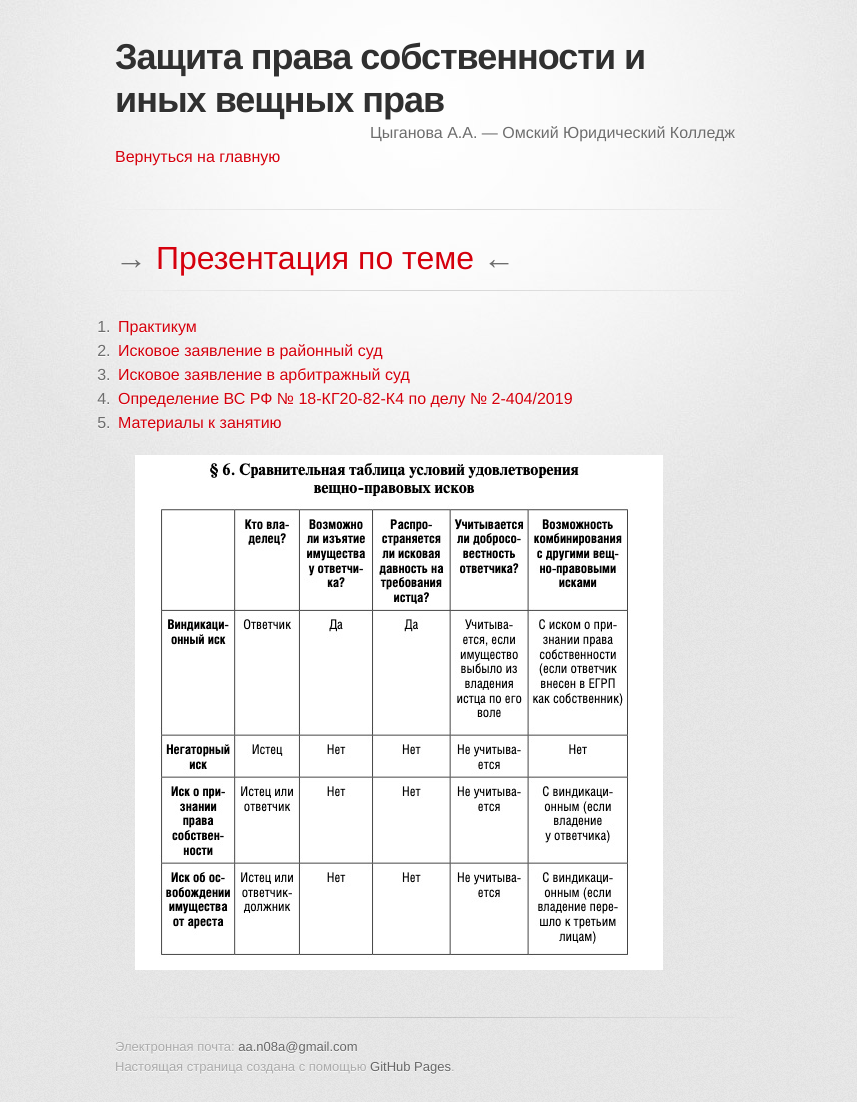
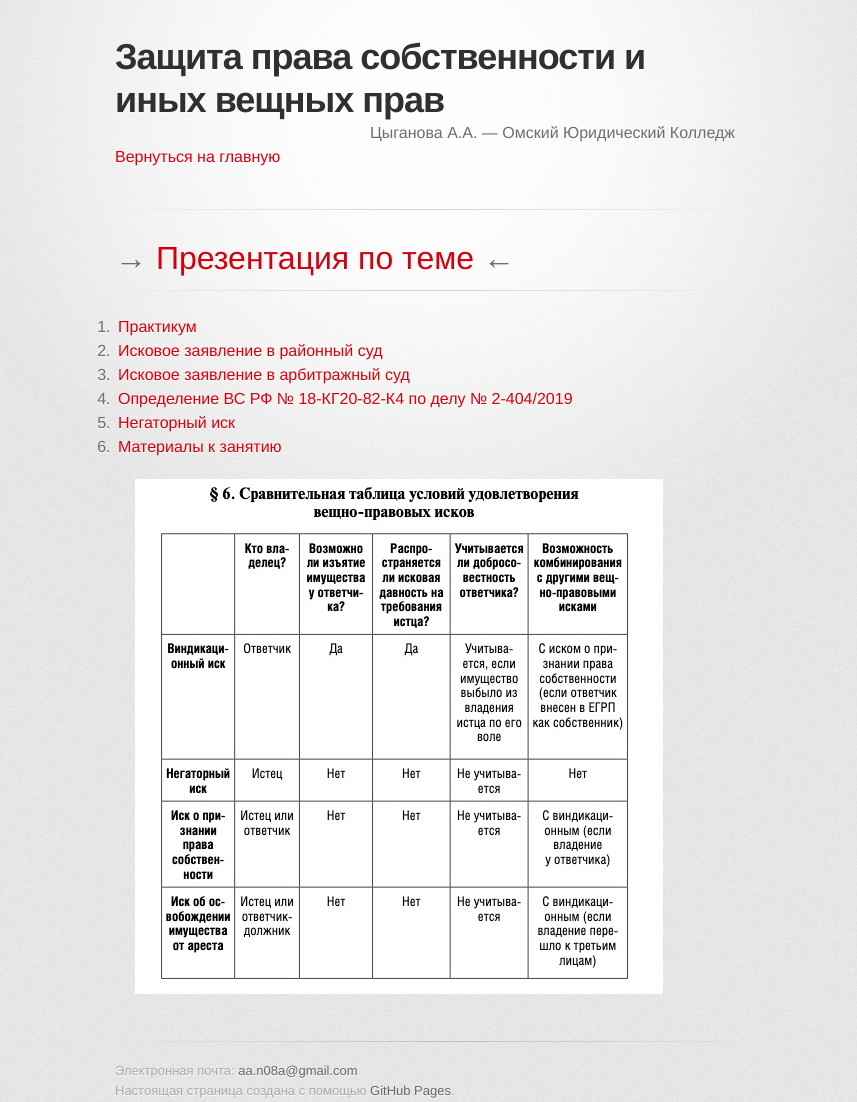
Before and after one commit to a-nova/a-nova.github.io, a Jekyll site: the page built from _lessons/11.md, in a window 1280 px wide, cut to the strip 0-1102 px from the top of the page. Shown: the whole strip, without its empty margins (215-1072 px from the left). Built offline with Jekyll 4.4.1, drawn with Linux system fonts in a browser that asks for light colours; some web fonts are replaced.

Commit message:
негаторный иск

```diff
--- a/_lessons/11.md
+++ b/_lessons/11.md
@@ -13,6 +13,7 @@ layout: page
 2. [Исковое заявление в районный суд](./11/Исковое районный.docx)
 3. [Исковое заявление в арбитражный суд](./11/Исковое арбитражный.docx)
 4. [Определение ВС РФ № 18-КГ20-82-К4 по делу № 2-404/2019](./11/document.pdf)
-5. [Материалы к занятию](./11/Test.pdf)
+5. [Негаторный иск](./11/НЕГАТИСК.docx)
+6. [Материалы к занятию](./11/Test.pdf)
 
 ![](./vQKjaeX61tU.jpg)
```
Also changed, not shown: 1 other file.
